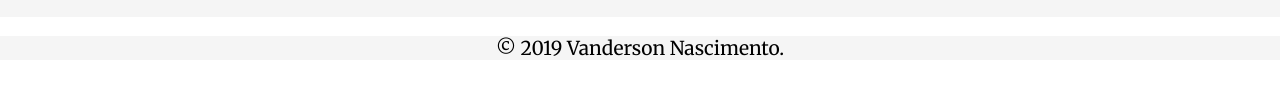
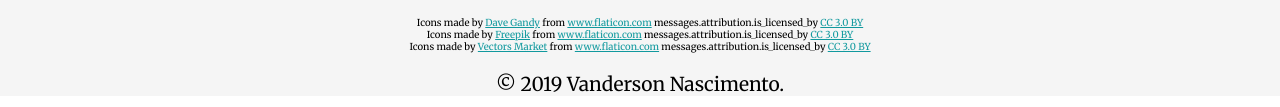
Before and after one commit to vlopes91/my_site_CSS, a plain HTML site: page index.html in a window 1280 px wide. Shown: the part 2140-2247 px from the top of the page. Before the commit the page ends 2220 px from the top, so only its background shows below. Drawn offline with Linux system fonts and the light colour scheme.

Commit message:
update author icon credit

```diff
--- a/index.html
+++ b/index.html
@@ -46,6 +46,7 @@
       </div>
     </div>
     <div class="bottom-container">
+      <div>Icons made by <a href="https://www.flaticon.com/authors/dave-gandy" title="Dave Gandy">Dave Gandy</a> from <a href="https://www.flaticon.com/"     title="Flaticon">www.flaticon.com</a> messages.attribution.is_licensed_by <a href="http://creativecommons.org/licenses/by/3.0/"     title="Creative Commons BY 3.0" target="_blank">CC 3.0 BY</a></div><div>Icons made by <a href="https://www.flaticon.com/authors/freepik" title="Freepik">Freepik</a> from <a href="https://www.flaticon.com/"     title="Flaticon">www.flaticon.com</a> messages.attribution.is_licensed_by <a href="http://creativecommons.org/licenses/by/3.0/"     title="Creative Commons BY 3.0" target="_blank">CC 3.0 BY</a></div><div>Icons made by <a href="https://www.flaticon.com/authors/vectors-market" title="Vectors Market">Vectors Market</a> from <a href="https://www.flaticon.com/"     title="Flaticon">www.flaticon.com</a> messages.attribution.is_licensed_by <a href="http://creativecommons.org/licenses/by/3.0/"     title="Creative Commons BY 3.0" target="_blank">CC 3.0 BY</a></div>
       <p>© 2019 Vanderson Nascimento.</p>
     </div>
   </body>
```
